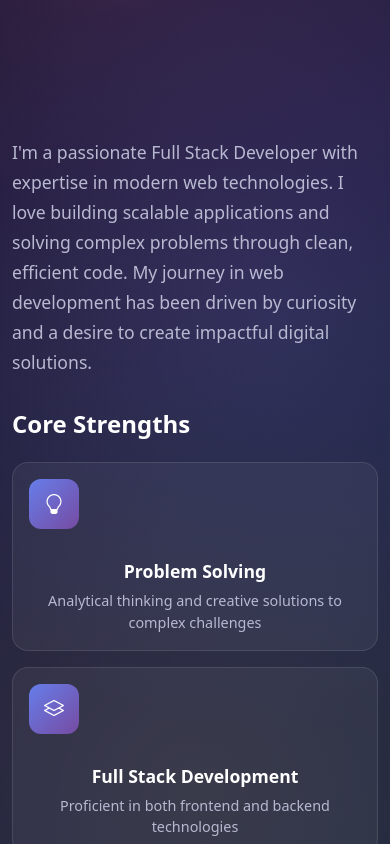
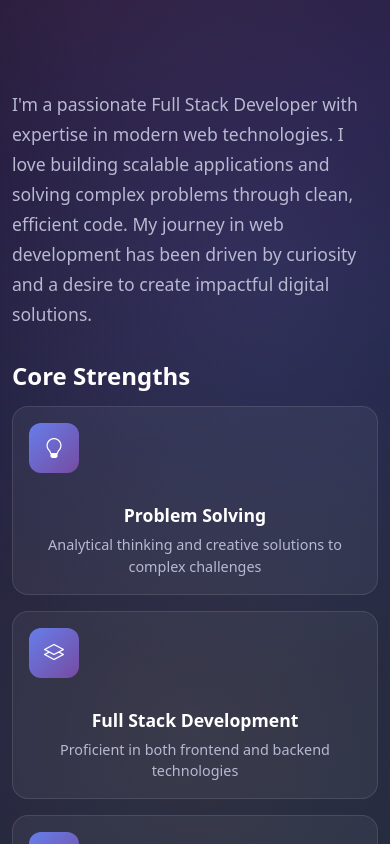
Before and after one commit to chandugithubui/chandan-portfolio, a React (Vite) app: page / in a window 390 px wide. Shown: the part 1420-2264 px from the top of the page. Built offline with nearby package versions, Linux system fonts and the light colour scheme.

Commit message:
Fixed alignment issues

```diff
--- a/src/index.css
+++ b/src/index.css
@@ -1829,7 +1829,23 @@ button:focus-visible {
 /* Responsive for About */
 @media (max-width: 768px) {
   .about-section {
-    padding: 3rem 0;
+    padding: 2rem 0 !important;
+  }
+
+  .about-section .text-center {
+    margin-bottom: 2rem !important;
+  }
+
+  .about-section .display-4 {
+    margin-bottom: 1rem !important;
+  }
+
+  .about-section .lead {
+    margin-bottom: 1rem !important;
+  }
+
+  .about-section .row {
+    margin-bottom: 0 !important;
   }
 
   .profile-image-bg {
@@ -1848,18 +1864,26 @@ button:focus-visible {
   }
 
   .profile-image-wrapper {
-    margin-bottom: 1rem;
+    margin-bottom: 0.5rem !important;
   }
 
   .about-content {
     padding-left: 0;
-    margin-top: 1rem;
+    margin-top: 0.5rem !important;
+  }
+
+  .about-description {
+    margin-bottom: 1.5rem !important;
+  }
+
+  .strengths-title {
+    margin-bottom: 1rem !important;
   }
 
   .strengths-grid {
     grid-template-columns: 1fr;
     gap: 1rem;
-    margin-top: 1.5rem;
+    margin-top: 1rem !important;
   }
 
   .strength-item {
```
